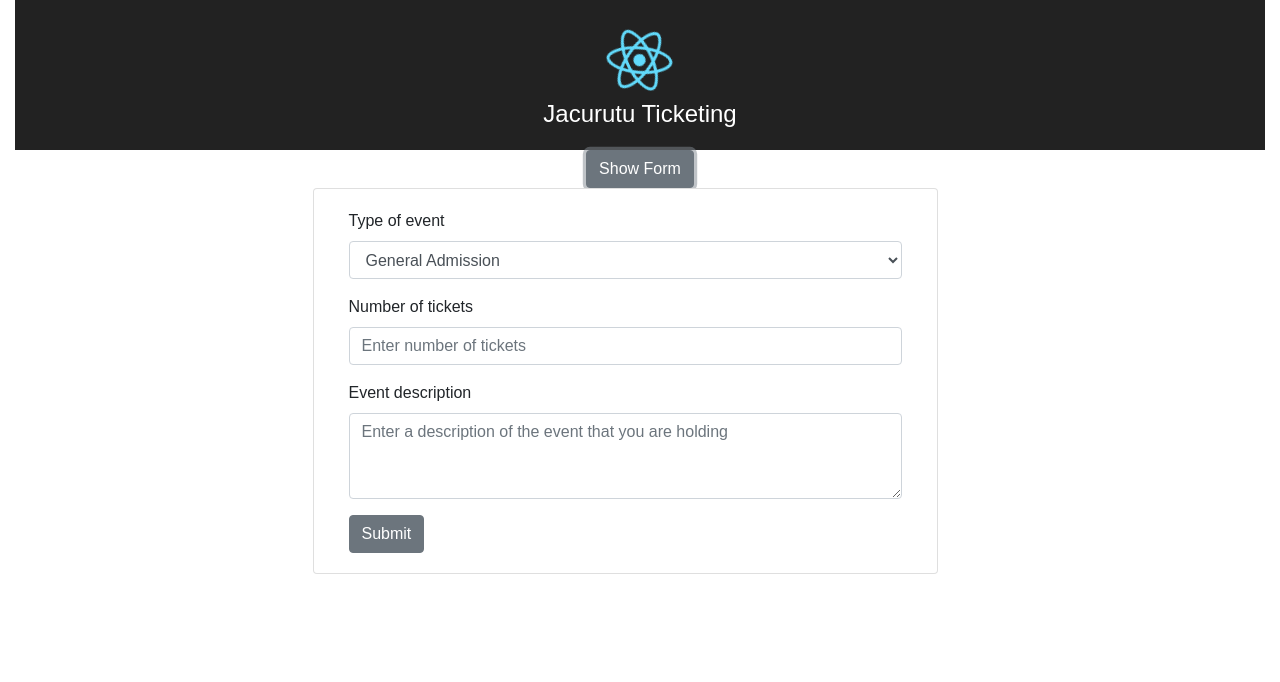
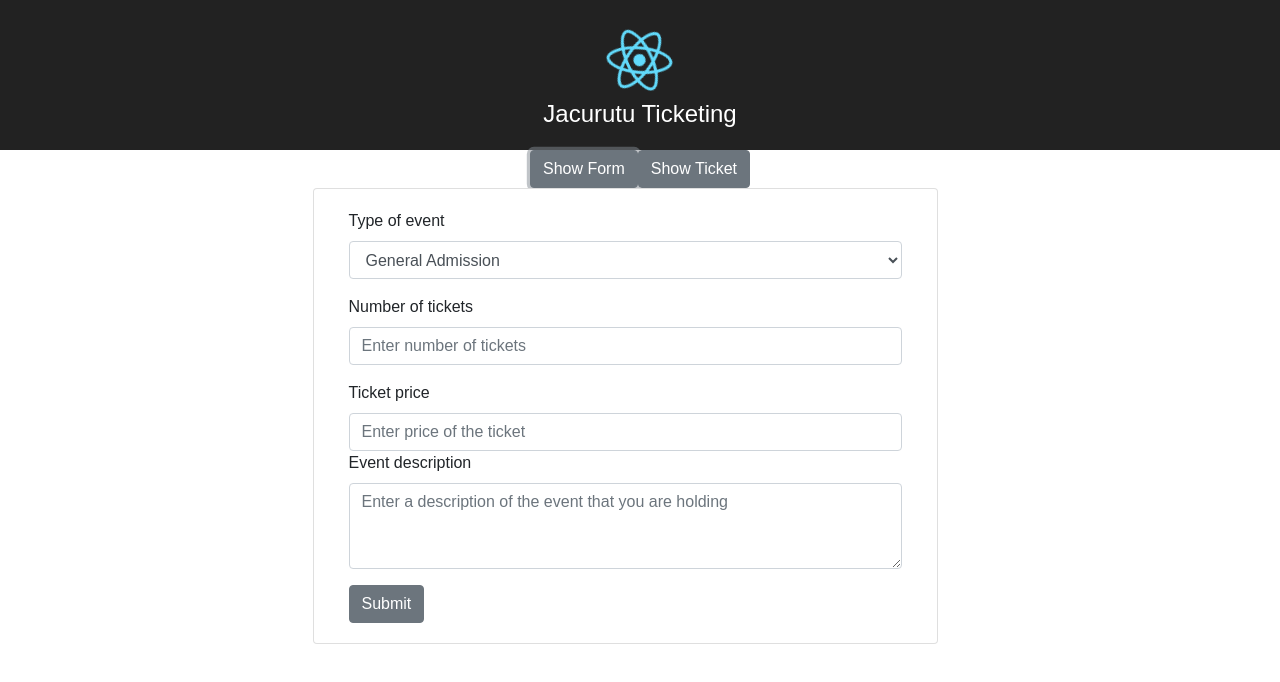
Before and after one commit to dymurray/Jacurutu, a React (Create React App) app: page / in a window 1280 px wide. Both pictures are taken after a click on the button "Show Form". Shown: the top 682 px of the page. Built offline with nearby package versions, Linux system fonts and the light colour scheme.

Commit message:
Adding ticket pricing and framework for ticket section

```diff
--- a/src/App.js
+++ b/src/App.js
@@ -2,36 +2,48 @@ import React, { Component } from 'react';
 import logo from './logo.svg';
 import './App.css';
 import Form from './Form.js';
+import Ticket from './Ticket.js';
 
 class App extends Component {
   constructor(props) {
     super(props);
       this.state = {
-	  showForm: false
+	  showForm: false,
+	  showTicket: false
       };
 
     this.showForm = this.showForm.bind(this);
+    this.showTicket = this.showTicket.bind(this);
   }
 
    showForm(event) {
      this.setState({
-       showForm: true
+       showForm: true,
+       showTicket: false
      });
-   // console.log("Kevin Kevin Kevin");
+   }
+
+   showTicket(event) {
+     this.setState({
+	showForm: false,
+	showTicket: true
+     });
    }
 
   render() {
     return (
       <div className="App">
-	<div class="container-fluid app-center">
+	<div className="container-fluid app-center no-padding">
           <header className="App-header app-center">
             <img src={logo} className="App-logo" alt="logo" />
             <h1 className="App-title">Jacurutu Ticketing</h1>
           </header>
-	  <button class="btn btn-secondary" onClick={this.showForm}>Show Form</button>
+	  <button className="btn btn-secondary" onClick={this.showForm}>Show Form</button>
+	  <button className="btn btn-secondary" onClick={this.showTicket}>Show Ticket</button>
 	</div>
-     	<div class="row container-fluid">
+     	<div className="row container-fluid">
 	  {this.state.showForm ? <Form /> : null }
+	  {this.state.showTicket ? <Ticket /> : null}
 	</div>
       </div>
     );
--- a/src/Form.js
+++ b/src/Form.js
@@ -5,13 +5,15 @@ class Form extends Component {
       this.state = {
           numberOfTickets: 0,
           ticketStyle: 'generalAdmission',
-	  description: null
+	  description: null,
+	  ticketPrice: 0
       };
 
     //bind all of the handlers for user selected input
     this.handleTicketStyleChange = this.handleTicketStyleChange.bind(this);
     this.handleNumberOfTicketsChange = this.handleNumberOfTicketsChange.bind(this);
     this.handleDescriptionChange = this.handleDescriptionChange.bind(this);
+    this.handleTicketPriceChange = this.handleTicketPriceChange.bind(this);
     this.handleSubmit = this.handleSubmit.bind(this);
   }
 
@@ -29,6 +31,13 @@ class Form extends Component {
     });
   }
 
+  //update price of the tickets
+  handleTicketPriceChange(event) {
+    this.setState({
+      ticketPrice: event.currentTarget.value
+    });
+  }
+
   //update the description that the user enters
   handleDescriptionChange(event) {
     this.setState({
@@ -38,34 +47,44 @@ class Form extends Component {
 
   //user submitted the form
   handleSubmit(event) {
-    alert('Type of tickecting event: ' + this.state.ticketStyle + '\nNumber of tickets: ' + this.state.numberOfTickets + '\nDescription: ' + this.state.description);
+    alert('Type of tickecting event: ' + this.state.ticketStyle +
+	    '\nNumber of tickets: ' + this.state.numberOfTickets +
+	    '\nPrice of tickets: ' + this.state.ticketPrice +
+	    '\nDescription: ' + this.state.description);
     event.preventDefault();
   }
 
   render() {
     return (
-     <div class="card col-md-6 col-centered">
-       <div class="card-body">
+     <div className="card col-md-6 col-centered">
+       <div className="card-body">
         <form onSubmit={this.handleSubmit}>
- 	  <div class="form-group">
+ 	  <div className="form-group">
 		<label for="eventType">Type of event</label>
-	    	<select class="form-control" id="eventType"
+	    	<select className="form-control" id="eventType"
 	    	value={this.state.ticketStyle} onChange={this.handleTicketStyleChange}>
 	    		<option value="general">General Admission</option>
 	    		<option value="seating">Seating Chart</option>
 	    		<option value="general_seating">Combination</option>
 	    	</select>
 	  </div>
-	  <div class="form-group">
+	  <div className="form-group">
 		  <label for="numTickets">Number of tickets</label>
-	    	  <input type="number" class="form-control" placeholder="Enter number of tickets" onChange={this.handleNumberOfTicketsChange} required/>
-		  <div class="invalid-feedback">
+	    	  <input id="numTickets" type="number" className="form-control" placeholder="Enter number of tickets" onChange={this.handleNumberOfTicketsChange} required/>
+		  <div className="invalid-feedback">
 	    		<p>Please provide a valid number of tickets.</p>
 	    	  </div>
 	  </div>
-	  <div class="form-group">
+	  <div>
+	      <label for="ticketPrice">Ticket price</label>
+	      <input id="ticketPrice" type="number" className="form-control"
+	    min="0.01" max="100000" step=".01"
+	    placeholder="Enter price of the ticket"
+	    onChange={this.handleTicketPriceChange} required />
+	  </div>
+	  <div className="form-group">
 	      <label for="eventDescription">Event description</label>
-	      <textarea class="form-control" id="eventDescription" rows="3" onChange={this.handleDescriptionChange} placeholder="Enter a description of the event that you are holding"></textarea>
+	      <textarea className="form-control" id="eventDescription" rows="3" onChange={this.handleDescriptionChange} placeholder="Enter a description of the event that you are holding"></textarea>
   	  </div>
           <button type="submit" value="Submit" class="btn btn-secondary">Submit</button>
         </form>
--- /dev/null
+++ b/src/Ticket.js
@@ -0,0 +1,24 @@
+import React, { Component } from 'react';
+
+class Ticket extends Component {
+  constructor(props) {
+    super(props);
+    this.state = {
+      publicKey: null
+    }
+
+  //pust function handlers here
+  }
+
+  render() {
+    return (
+      <div className="card col-md-6 col-centered">
+        <div className="card-body">
+	  <h1>Ticket information goes here</h1>
+	</div>
+      </div>
+    )
+  }
+}
+
+export default Ticket
--- a/src/index.css
+++ b/src/index.css
@@ -8,3 +8,7 @@ body {
   float: none;
   margin: 0 auto;
 }
+
+.no-padding {
+  padding: 0 0 0 0;
+}
```
Also changed, not shown: 1 other file (tests, documents, lock files or other folders).
